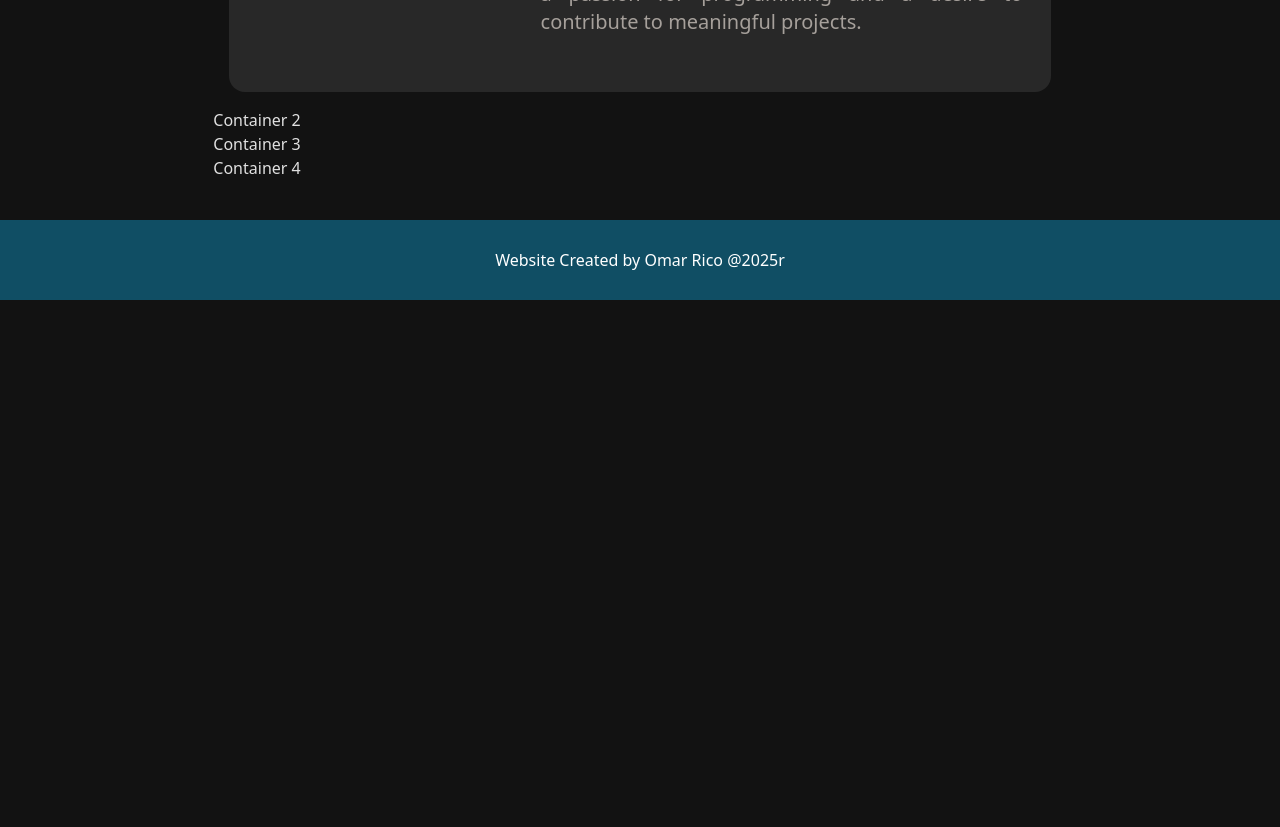
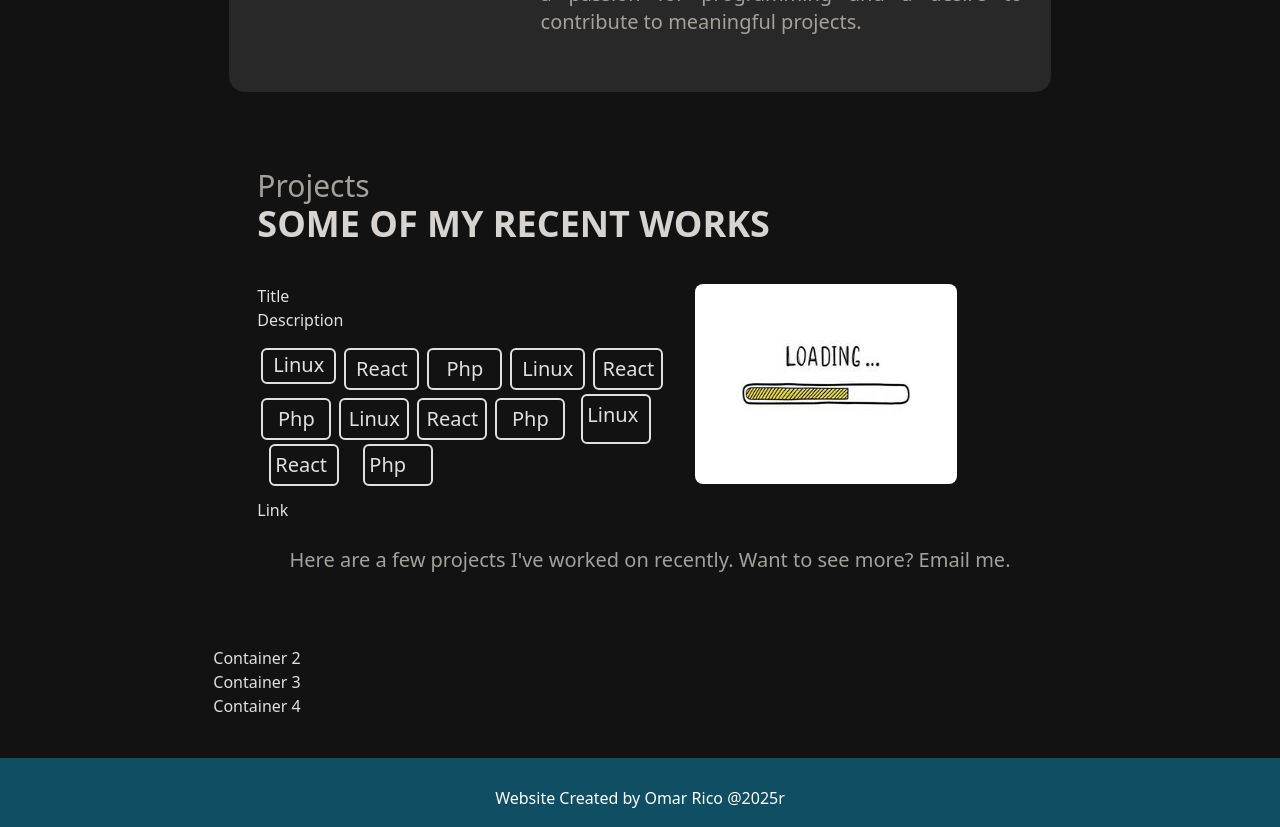
Before and after one commit to omar-rm/omar-rico, a React (Vite) app: page / in a window 1280 px wide. Shown: the part 520-1347 px from the top of the page. Before the commit the page ends 820 px from the top, so only its background shows below. Built offline with nearby package versions, Linux system fonts and the light colour scheme.

Commit message:
project section creation

```diff
--- a/src/components/Wrapper.tsx
+++ b/src/components/Wrapper.tsx
@@ -1,10 +1,11 @@
 import ProfileImg from "../assets/profile.jpg";
+import LoadingBar from "../assets/loading-bar.jpg";
 
 const Wrapper = () => {
   return (
     <div className="mt-15 mb-10 lg:w-4/6 md:w-5/6  flex flex-col justify-center mx-auto">
       <Banner />
-
+      <Projects/>
       <div className=""></div>
       <div className="">Container 2</div>
       <div className="">Container 3</div>
@@ -50,3 +51,56 @@ const Banner = () => {
     </div>
   );
 };
+
+
+const Projects = () => {
+
+  return (
+    <div id="projects" className=" flex flex-col gap-3 px-7 py-11 m-4 rounded-2xl">
+      <div className=" w-full pr-5">
+        <div className=" h-auto">
+          <p className="font-light  text-left text-3xl text-stone-400">
+            Projects
+          </p>
+          <span className="w-full font-black text-4xl my-3.5 text-stone-300 uppercase">
+            {" "}
+            Some of my recent works
+
+          </span>
+          <div className="mt-10 flex gap-3 w-[700px]">
+            <div className="w-5/8"><h3>Title</h3>
+            <p>Description</p>
+            <div className="flex  my-3 h-auto flex-wrap">
+
+            <span className="text-center overflow-hidden w-[75px] m-1 text-[20px] border-2 rounded-md  h-9">Linux</span>
+            <span className="text-center overflow-hidden w-[75px] m-1 text-[20px] border-2 rounded-md p-1 ">React</span>
+            <span className="text-center overflow-hidden w-[75px] m-1 text-[20px] border-2 rounded-md p-1 >">Php</span>
+
+              <span className="text-center overflow-hidden w-[75px] m-1 text-[20px] border-2 rounded-md p-1 ">Linux</span>
+            <span className="text-center overflow-hidden w-[70px] m-1 text-[20px] border-2 rounded-md p-1 ">React</span>
+            <span className="text-center overflow-hidden w-[70px] m-1 text-[20px] border-2 rounded-md p-1 >">Php</span>
+        <span className="text-center overflow-hidden w-[70px] m-1 text-[20px] border-2 rounded-md p-1 ">Linux</span>
+            <span className="text-center overflow-hidden w-[70px] m-1 text-[20px] border-2 rounded-md p-1 ">React</span>
+            <span className="text-center overflow-hidden w-[70px] m-1 text-[20px] border-2 rounded-md p-1 >">Php</span>
+
+              <span className="overflow-hidden w-[70px] mx-3 text-[20px] border-2 rounded-md p-1 ">Linux</span>
+            <span className="overflow-hidden w-[70px] mx-3 text-[20px] border-2 rounded-md p-1 ">React</span>
+            <span className="overflow-hidden w-[70px] mx-3 text-[20px] border-2 rounded-md p-1 >">Php</span>
+
+            </div>
+            <a href="#">Link</a>
+            </div>
+            <img src={LoadingBar} alt="profile" className="w-3/8 rounded-lg size-50" />
+          </div>
+        </div>
+
+      </div>
+
+      <div className="w-full items-center flex flex-col pl-5">
+        <h2 className="text-justify my-3 text-xl  text-stone-400">
+          Here are a few projects I've worked on recently. Want to see more? Email me.
+        </h2>
+      </div>
+      </div>
+  )
+}
```
Also changed, not shown: src/assets/loading-bar.jpg (added).
